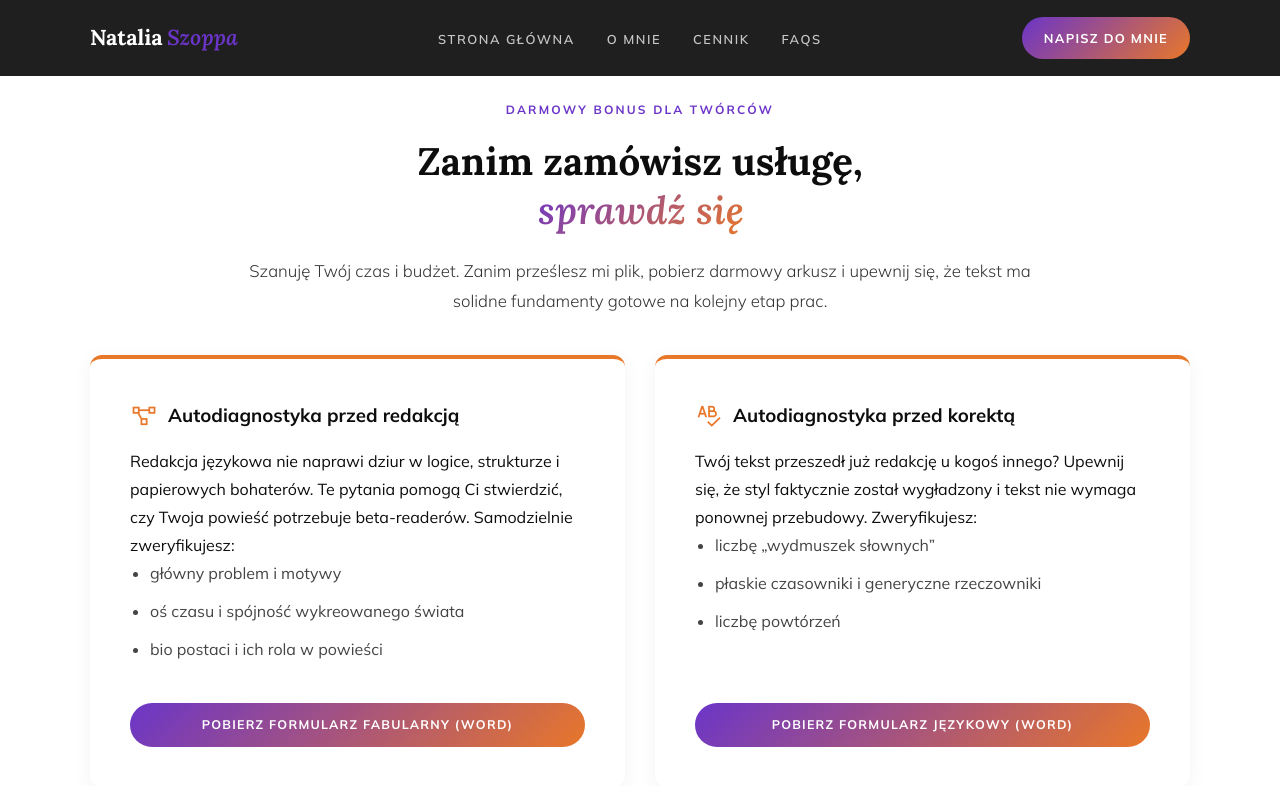
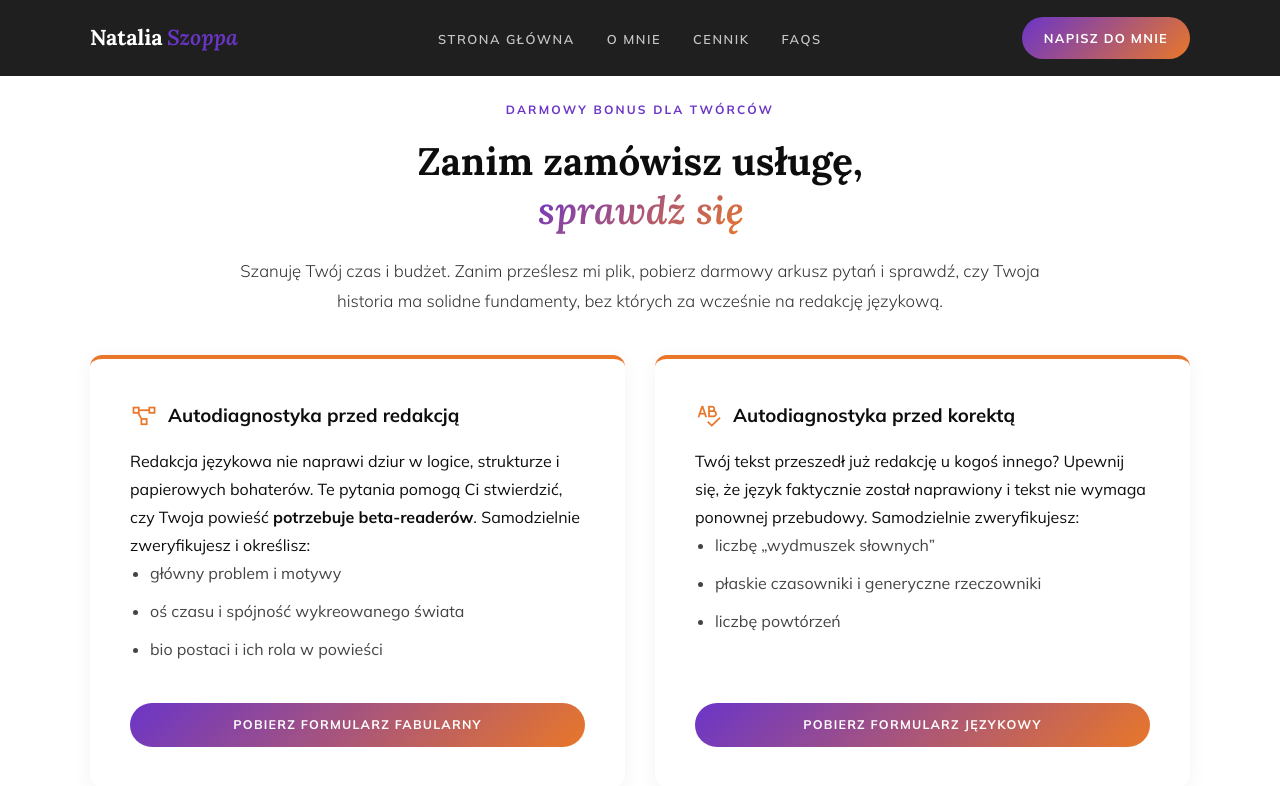
Before and after one commit to Bonnie00726/nataliaszoppa, a Jekyll site: the page built from index.html, in a window 1280 px wide and 900 px high, scrolled down 2706 px. Shown: the top 786 px of the window. Built offline with Jekyll 4.4.1, drawn with Linux system fonts in a browser that asks for light colours.

Commit message:
Update index.html

```diff
--- a/index.html
+++ b/index.html
@@ -291,34 +291,34 @@ title: Redakcja, korekta, skład
 
         <!-- POPRAWKA 1: Wymuszone wyśrodkowanie tekstu nad ramkami -->
         <p class="services-desc reveal delay-2" style="text-align: center; margin: 0 auto 40px auto; max-width: 800px;">
-            Szanuję Twój czas i budżet. Zanim prześlesz mi plik, pobierz darmowy arkusz i upewnij się, że tekst ma solidne fundamenty gotowe na kolejny etap prac.
+            Szanuję Twój czas i budżet. Zanim prześlesz mi plik, pobierz darmowy arkusz pytań i sprawdź, czy Twoja historia ma solidne fundamenty, bez których za wcześnie na redakcję językową.
         </p>
 
         <div class="diag-grid reveal delay-3">
             <!-- Diagnostyka przed Redakcją -->
             <div class="diag-card">
                 <h3><i class="las la-project-diagram"></i> Autodiagnostyka przed redakcją</h3>
-                <p>Redakcja językowa nie naprawi dziur w logice, strukturze i papierowych bohaterów. Te pytania pomogą Ci stwierdzić, czy Twoja powieść potrzebuje beta-readerów. Samodzielnie zweryfikujesz:</p>
+                <p>Redakcja językowa nie naprawi dziur w logice, strukturze i papierowych bohaterów. Te pytania pomogą Ci stwierdzić, czy Twoja powieść <b>potrzebuje beta-readerów</b>. Samodzielnie zweryfikujesz i określisz:</p>
                 <ul>
                     <li>główny problem i motywy</li>
                     <li>oś czasu i spójność wykreowanego świata</li>
                     <li>bio postaci i ich rola w powieści</li>
                 </ul>
                 <!-- POPRAWKA 2: Wymuszone wyśrodkowanie przycisku i tekstu w nim -->
-                <a href="#" class="btn-primary" style="width: 100%; display: flex; justify-content: center; align-items: center; text-align: center;">Pobierz formularz fabularny (Word)</a>
+                <a href="#" class="btn-primary" style="width: 100%; display: flex; justify-content: center; align-items: center; text-align: center;">Pobierz formularz fabularny</a>
             </div>
 
             <!-- Diagnostyka przed Korektą -->
             <div class="diag-card">
                 <h3><i class="las la-spell-check"></i> Autodiagnostyka przed korektą</h3>
-                <p>Twój tekst przeszedł już redakcję u kogoś innego? Upewnij się, że styl faktycznie został wygładzony i tekst nie wymaga ponownej przebudowy. Zweryfikujesz:</p>
+                <p>Twój tekst przeszedł już redakcję u kogoś innego? Upewnij się, że język faktycznie został naprawiony i tekst nie wymaga ponownej przebudowy. Samodzielnie zweryfikujesz:</p>
                 <ul>
                     <li>liczbę „wydmuszek słownych”</li>
                     <li>płaskie czasowniki i generyczne rzeczowniki</li>
                     <li>liczbę powtórzeń</li>
                 </ul>
                 <!-- POPRAWKA 2: Wymuszone wyśrodkowanie przycisku i tekstu w nim -->
-                <a href="#" class="btn-primary" style="width: 100%; display: flex; justify-content: center; align-items: center; text-align: center;">Pobierz formularz językowy (Word)</a>
+                <a href="#" class="btn-primary" style="width: 100%; display: flex; justify-content: center; align-items: center; text-align: center;">Pobierz formularz językowy</a>
             </div>
         </div>
     </div>
```
